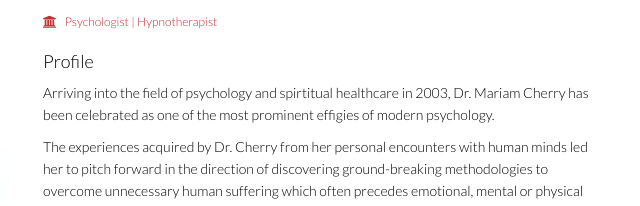
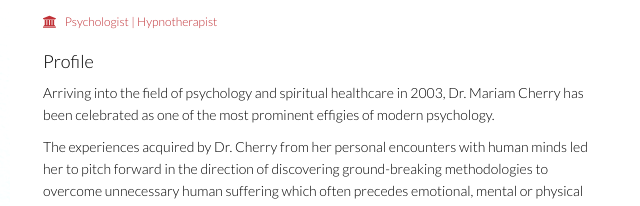
Before and after one commit to genostrax/calmf, a plain HTML site: page portfolio-cherry.html in a window 1280 px wide. Shown: the part 201-407 px from the top of the page, 612-1252 px from the left. Drawn offline with nearby package versions, Linux system fonts and the light colour scheme.

Commit message:
spiritual fixed

```diff
--- a/portfolio-cherry.html
+++ b/portfolio-cherry.html
@@ -100,7 +100,7 @@
                     </div>
                     <div class="project-info overflow">
                         <h3>Profile</h3>
-                      <p>Arriving into the field of psychology and spirtitual healthcare in 2003, Dr. Mariam Cherry has been celebrated as one of the most prominent effigies of modern psychology.</p>
+                      <p>Arriving into the field of psychology and spiritual healthcare in 2003, Dr. Mariam Cherry has been celebrated as one of the most prominent effigies of modern psychology.</p>
                       <p>The experiences acquired by Dr. Cherry from her personal encounters with human minds led her to pitch forward in the direction
                          of discovering ground-breaking methodologies to overcome unnecessary human suffering which often precedes emotional, mental or physical illness.</p>
                     <div class="skills overflow">
```
